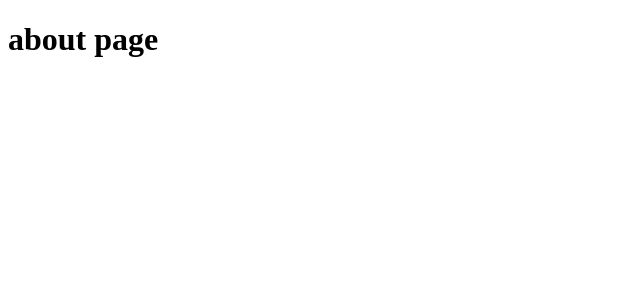
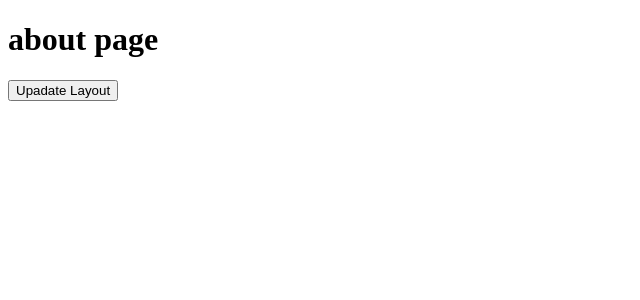
Before and after one commit to hhhtak/nuxt3-sample-project, a Nuxt app: page /about in a window 1280 px wide. Shown: the top 300 px of the page, without its empty margins (0-640 px from the left). Built offline with nearby package versions, Linux system fonts and the light colour scheme.

Commit message:
setPageLayout適応

```diff
--- a/layouts/default.vue
+++ b/layouts/default.vue
@@ -4,5 +4,4 @@
     <slot />
     <nav>footer</nav>
   </div>
-  ;
 </template>
--- a/pages/about/index.vue
+++ b/pages/about/index.vue
@@ -1,10 +1,18 @@
 <template>
   <h1>about page</h1>
+  <div>
+    <button @click="enableCusotomLayout">Upadate Layout</button>
+  </div>
 </template>
 
 <script setup lang="ts">
 definePageMeta({
-  // TODO: trueにしても何故か表示されない
   layout: false,
 });
+
+const route = useRoute();
+const enableCusotomLayout = () => {
+  //  setPageLayout("custom");
+  route.meta.layout = "custom";
+};
 </script>
```
